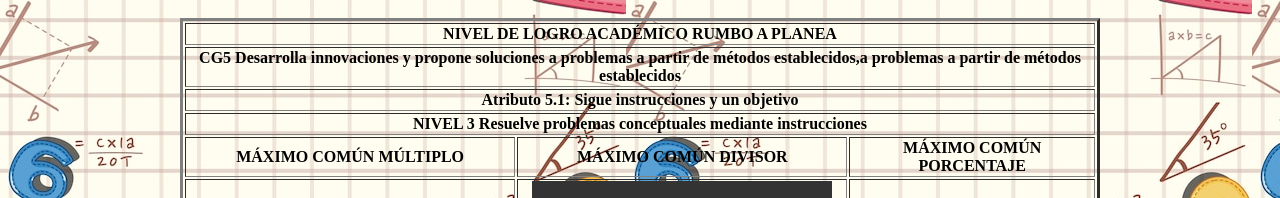
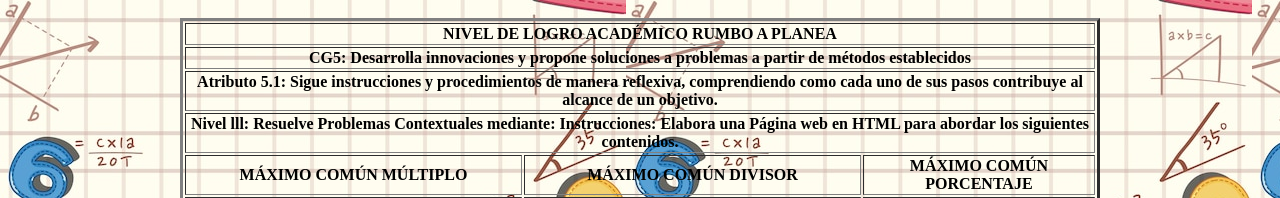
Before and after one commit to OsvaldoAlberto10/pagina, a plain HTML site: page matematicas.html in a window 1280 px wide. Shown: the part 311-509 px from the top of the page. Drawn offline with Linux system fonts and the light colour scheme; grey boxes are pictures that could not be loaded.

Commit message:
Update matematicas.html

```diff
--- a/matematicas.html
+++ b/matematicas.html
@@ -14,15 +14,15 @@ N.L:1. fecha:15 de marzo del 2024. Hora: 9:50
 </tr>
 <tr>
 
-<td colspan="3"><font size="3"><center><strong>CG5 Desarrolla innovaciones y propone soluciones a problemas a partir de métodos establecidos,a problemas a partir de métodos establecidos</strong></center></td>
+<td colspan="3"><font size="3"><center><strong>CG5: Desarrolla innovaciones y propone soluciones a problemas a partir de métodos establecidos</strong></center></td>
 </tr>
 <tr>
 
-<td colspan="3"><center><strong>Atributo 5.1: Sigue instrucciones y un objetivo</strong></center></td>
+<td colspan="3"><center><strong>Atributo 5.1: Sigue instrucciones y procedimientos de manera reflexiva, comprendiendo como cada uno de sus pasos contribuye al alcance de un objetivo. </strong></center></td>
 </tr>
 <tr>
 
-<td colspan="3"><center><strong>NIVEL 3 Resuelve problemas conceptuales mediante instrucciones </strong></center></td>
+<td colspan="3"><center><strong>Nivel lll: Resuelve Problemas Contextuales mediante: Instrucciones: Elabora una Página web en HTML para abordar los siguientes contenidos. </strong></center></td>
 </tr>
 <tr>
 
```
